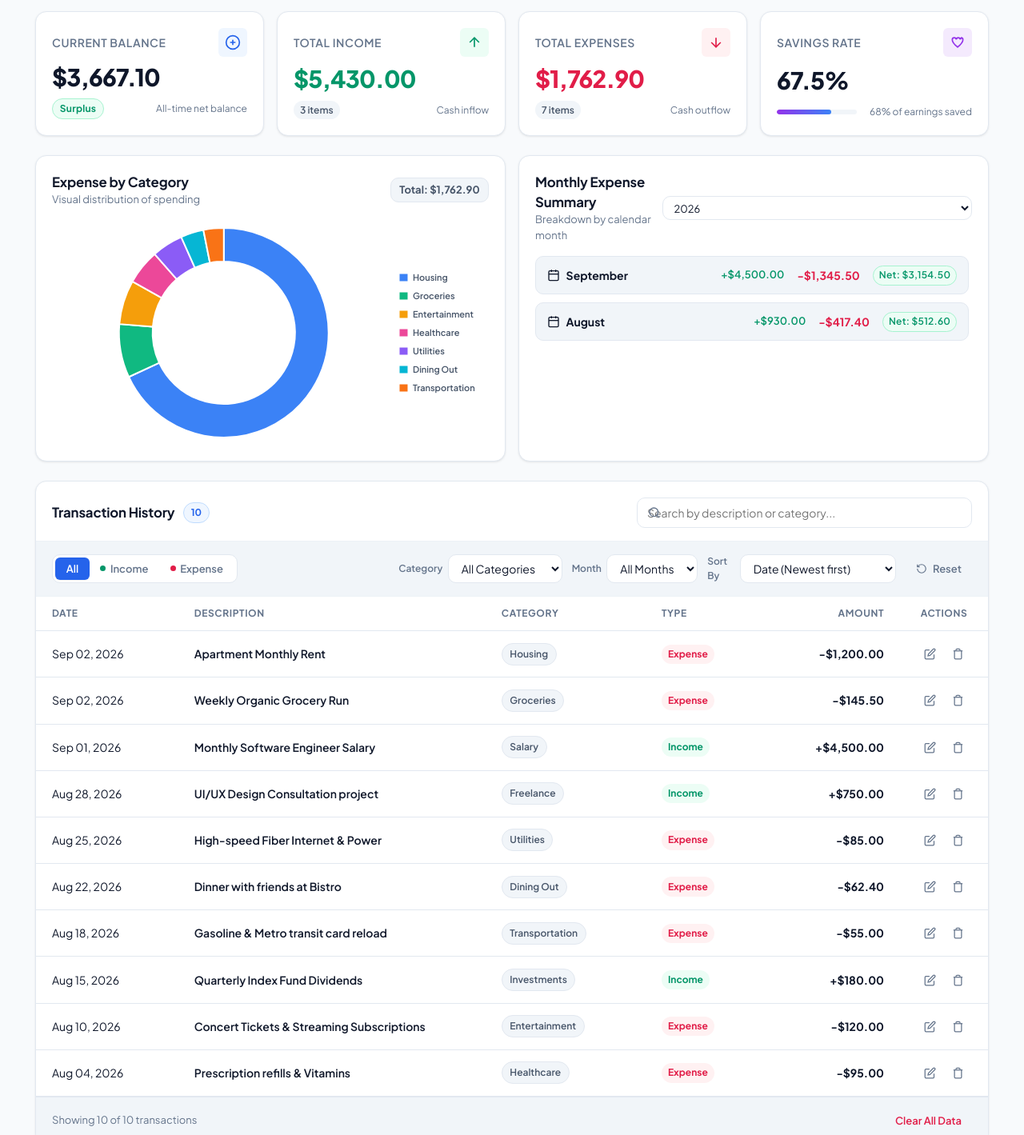
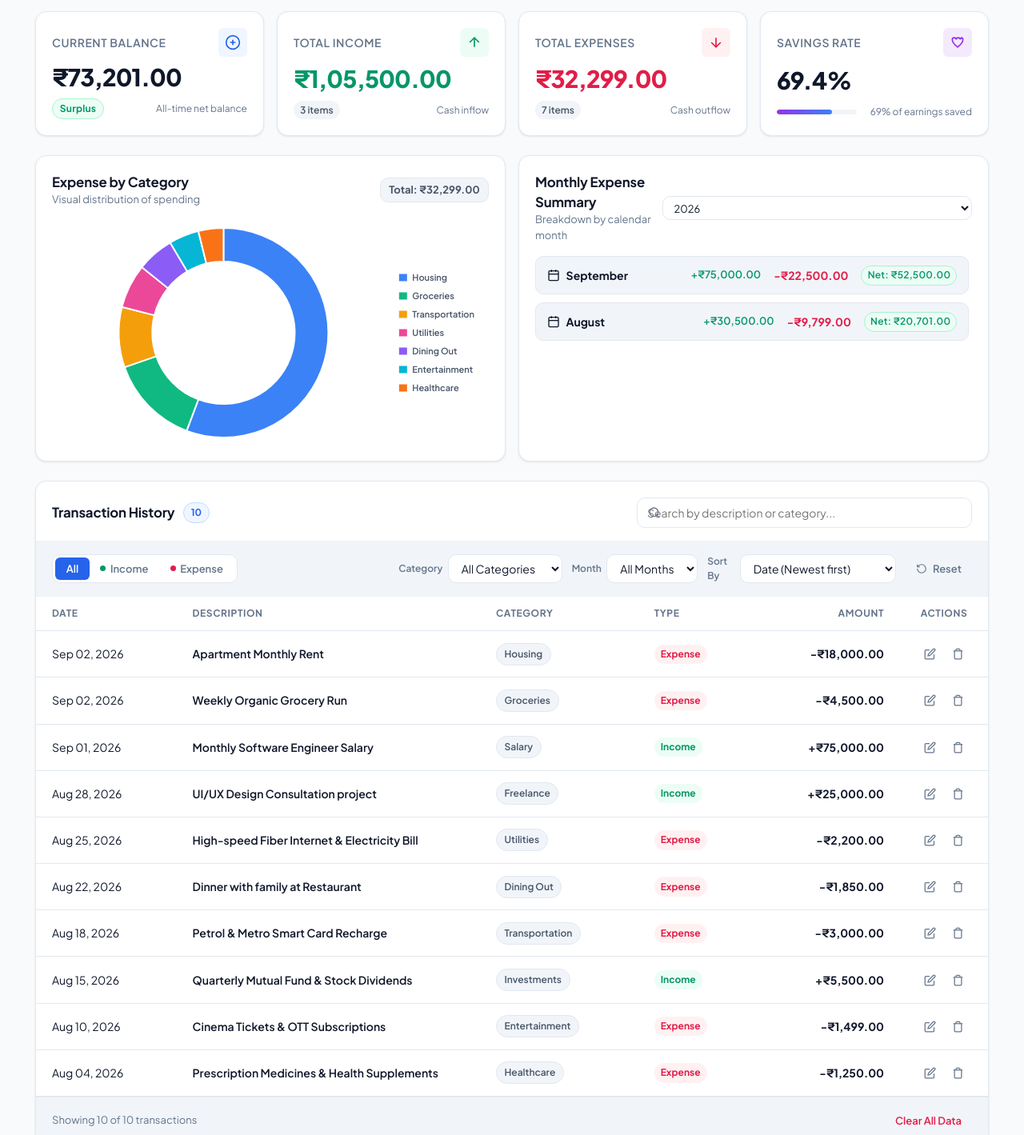
Before and after one commit to AnsilaMolMA/expense-tracker-ansila-mol-ma, a plain HTML site: page index.html in a window 1280 px wide. Shown: the part 80-1499 px from the top of the page at 80% size. Drawn offline with nearby package versions, Linux system fonts and the light colour scheme.

Commit message:
feat: convert currency to Indian Rupee (INR) with en-IN formatting

```diff
--- a/index.html
+++ b/index.html
@@ -97,7 +97,7 @@
               </svg>
             </div>
           </div>
-          <div class="card-value" id="net-balance">$0.00</div>
+          <div class="card-value" id="net-balance">₹0.00</div>
           <div class="card-footer">
             <span id="balance-status-badge" class="badge badge-neutral">Stable</span>
             <span class="card-subtext" id="balance-subtext">All-time net balance</span>
@@ -115,7 +115,7 @@
               </svg>
             </div>
           </div>
-          <div class="card-value income-value" id="total-income">$0.00</div>
+          <div class="card-value income-value" id="total-income">₹0.00</div>
           <div class="card-footer">
             <span class="count-badge" id="income-count">0 items</span>
             <span class="card-subtext">Cash inflow</span>
@@ -133,7 +133,7 @@
               </svg>
             </div>
           </div>
-          <div class="card-value expense-value" id="total-expense">$0.00</div>
+          <div class="card-value expense-value" id="total-expense">₹0.00</div>
           <div class="card-footer">
             <span class="count-badge" id="expense-count">0 items</span>
             <span class="card-subtext">Cash outflow</span>
@@ -171,7 +171,7 @@
               <h2 class="section-title">Expense by Category</h2>
               <p class="section-subtitle">Visual distribution of spending</p>
             </div>
-            <div class="chart-legend-badge" id="chart-total-badge">Total: $0.00</div>
+            <div class="chart-legend-badge" id="chart-total-badge">Total: ₹0.00</div>
           </div>
           <div class="chart-wrapper">
             <canvas id="categoryChart" aria-label="Category-wise Expense Chart" role="img"></canvas>
@@ -382,9 +382,9 @@
         <!-- Amount & Date (2 Column on Desktop) -->
         <div class="form-row">
           <div class="form-group flex-1">
-            <label for="tx-amount" class="form-label">Amount ($) <span class="required">*</span></label>
+            <label for="tx-amount" class="form-label">Amount (₹) <span class="required">*</span></label>
             <div class="input-with-affix">
-              <span class="input-affix">$</span>
+              <span class="input-affix">₹</span>
               <input type="number" id="tx-amount" class="form-input affix-input" placeholder="0.00" step="0.01" min="0.01" required>
             </div>
             <span class="validation-message" id="amount-error" aria-live="polite"></span>
--- a/js/chart.js
+++ b/js/chart.js
@@ -43,7 +43,7 @@ const ChartService = {
       }
       canvas.classList.add('hidden');
       if (emptyState) emptyState.classList.remove('hidden');
-      if (totalBadge) totalBadge.textContent = 'Total: $0.00';
+      if (totalBadge) totalBadge.textContent = 'Total: ₹0.00';
       return;
     }
 
@@ -62,7 +62,7 @@ const ChartService = {
     });
 
     if (totalBadge) {
-      totalBadge.textContent = `Total: $${totalExpenseAmount.toLocaleString('en-US', { minimumFractionDigits: 2, maximumFractionDigits: 2 })}`;
+      totalBadge.textContent = `Total: ₹${totalExpenseAmount.toLocaleString('en-IN', { minimumFractionDigits: 2, maximumFractionDigits: 2 })}`;
     }
 
     // Sort categories descending by amount
@@ -139,7 +139,7 @@ const ChartService = {
                 const percentage = totalExpenseAmount > 0
                   ? ((value / totalExpenseAmount) * 100).toFixed(1)
                   : 0;
-                return ` $${value.toLocaleString('en-US', { minimumFractionDigits: 2, maximumFractionDigits: 2 })} (${percentage}%)`;
+                return ` ₹${value.toLocaleString('en-IN', { minimumFractionDigits: 2, maximumFractionDigits: 2 })} (${percentage}%)`;
               }
             }
           }
--- a/js/storage.js
+++ b/js/storage.js
@@ -4,9 +4,9 @@
  */
 
 const STORAGE_KEYS = {
-  TRANSACTIONS: 'trackwise_transactions_v1',
+  TRANSACTIONS: 'trackwise_transactions_v2',
   THEME: 'trackwise_theme_pref',
-  FIRST_RUN: 'trackwise_has_visited'
+  FIRST_RUN: 'trackwise_has_visited_v2'
 };
 
 // Standard Predefined Categories with icons/emojis and types
@@ -34,12 +34,12 @@ const CATEGORIES = {
   ]
 };
 
-// Initial realistic demo transactions so reviewers have immediate data to explore
+// Initial realistic demo transactions in Indian Rupee (INR)
 const DEMO_TRANSACTIONS = [
   {
     id: 'demo-1',
     type: 'income',
-    amount: 4500.00,
+    amount: 75000.00,
     category: 'Salary',
     date: '2026-09-01',
     description: 'Monthly Software Engineer Salary'
@@ -47,7 +47,7 @@ const DEMO_TRANSACTIONS = [
   {
     id: 'demo-2',
     type: 'expense',
-    amount: 1200.00,
+    amount: 18000.00,
     category: 'Housing',
     date: '2026-09-02',
     description: 'Apartment Monthly Rent'
@@ -55,7 +55,7 @@ const DEMO_TRANSACTIONS = [
   {
     id: 'demo-3',
     type: 'expense',
-    amount: 145.50,
+    amount: 4500.00,
     category: 'Groceries',
     date: '2026-09-02',
     description: 'Weekly Organic Grocery Run'
@@ -63,7 +63,7 @@ const DEMO_TRANSACTIONS = [
   {
     id: 'demo-4',
     type: 'income',
-    amount: 750.00,
+    amount: 25000.00,
     category: 'Freelance',
     date: '2026-08-28',
     description: 'UI/UX Design Consultation project'
@@ -71,50 +71,50 @@ const DEMO_TRANSACTIONS = [
   {
     id: 'demo-5',
     type: 'expense',
-    amount: 85.00,
+    amount: 2200.00,
     category: 'Utilities',
     date: '2026-08-25',
-    description: 'High-speed Fiber Internet & Power'
+    description: 'High-speed Fiber Internet & Electricity Bill'
   },
   {
     id: 'demo-6',
     type: 'expense',
-    amount: 62.40,
+    amount: 1850.00,
     category: 'Dining Out',
     date: '2026-08-22',
-    description: 'Dinner with friends at Bistro'
+    description: 'Dinner with family at Restaurant'
   },
   {
     id: 'demo-7',
     type: 'expense',
-    amount: 55.00,
+    amount: 3000.00,
     category: 'Transportation',
     date: '2026-08-18',
-    description: 'Gasoline & Metro transit card reload'
+    description: 'Petrol & Metro Smart Card Recharge'
   },
   {
     id: 'demo-8',
     type: 'income',
-    amount: 180.00,
+    amount: 5500.00,
     category: 'Investments',
     date: '2026-08-15',
-    description: 'Quarterly Index Fund Dividends'
+    description: 'Quarterly Mutual Fund & Stock Dividends'
   },
   {
     id: 'demo-9',
     type: 'expense',
-    amount: 120.00,
+    amount: 1499.00,
     category: 'Entertainment',
     date: '2026-08-10',
-    description: 'Concert Tickets & Streaming Subscriptions'
+    description: 'Cinema Tickets & OTT Subscriptions'
   },
   {
     id: 'demo-10',
     type: 'expense',
-    amount: 95.00,
+    amount: 1250.00,
     category: 'Healthcare',
     date: '2026-08-04',
-    description: 'Prescription refills & Vitamins'
+    description: 'Prescription Medicines & Health Supplements'
   }
 ];
 
--- a/js/ui.js
+++ b/js/ui.js
@@ -81,10 +81,9 @@ const UIService = {
    * Currency formatter utility
    */
   formatCurrency(num) {
-    return new Intl.NumberFormat('en-US', {
+    return new Intl.NumberFormat('en-IN', {
       style: 'currency',
-      currency: 'USD',
-      minimumFractionDigits: 2,
+      currency: 'INR',
       maximumFractionDigits: 2
     }).format(Number(num) || 0);
   },
@@ -525,10 +524,10 @@ const UIService = {
       this.setFieldError(this.elements.txAmount, this.elements.amountError, 'Please enter a valid amount.');
       isValid = false;
     } else if (isNaN(amountVal) || amountVal <= 0) {
-      this.setFieldError(this.elements.txAmount, this.elements.amountError, 'Amount must be greater than $0.00.');
+      this.setFieldError(this.elements.txAmount, this.elements.amountError, 'Amount must be greater than ₹0.00.');
       isValid = false;
-    } else if (amountVal > 10000000) {
-      this.setFieldError(this.elements.txAmount, this.elements.amountError, 'Amount exceeds maximum limit ($10,000,000).');
+    } else if (amountVal > 100000000) {
+      this.setFieldError(this.elements.txAmount, this.elements.amountError, 'Amount exceeds maximum limit (₹10,00,00,000).');
       isValid = false;
     }
 
```
